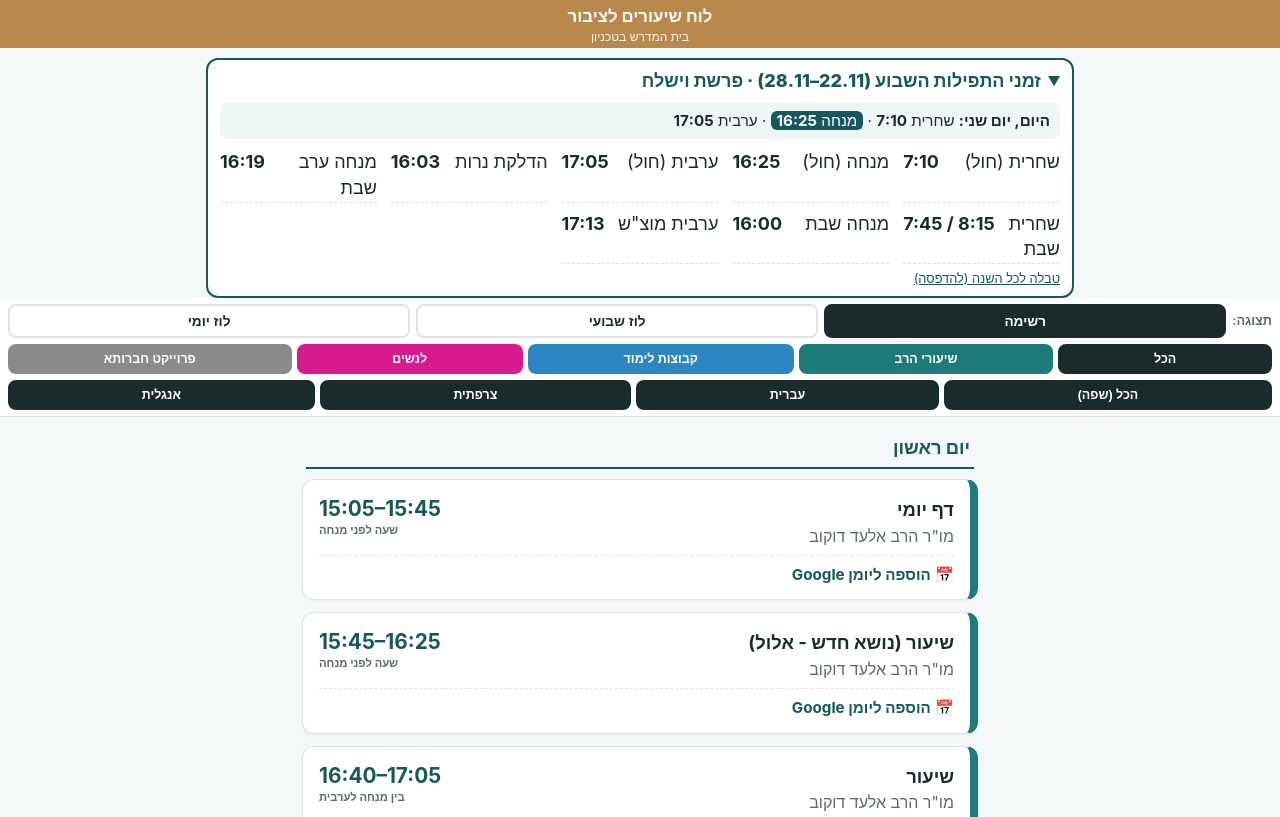
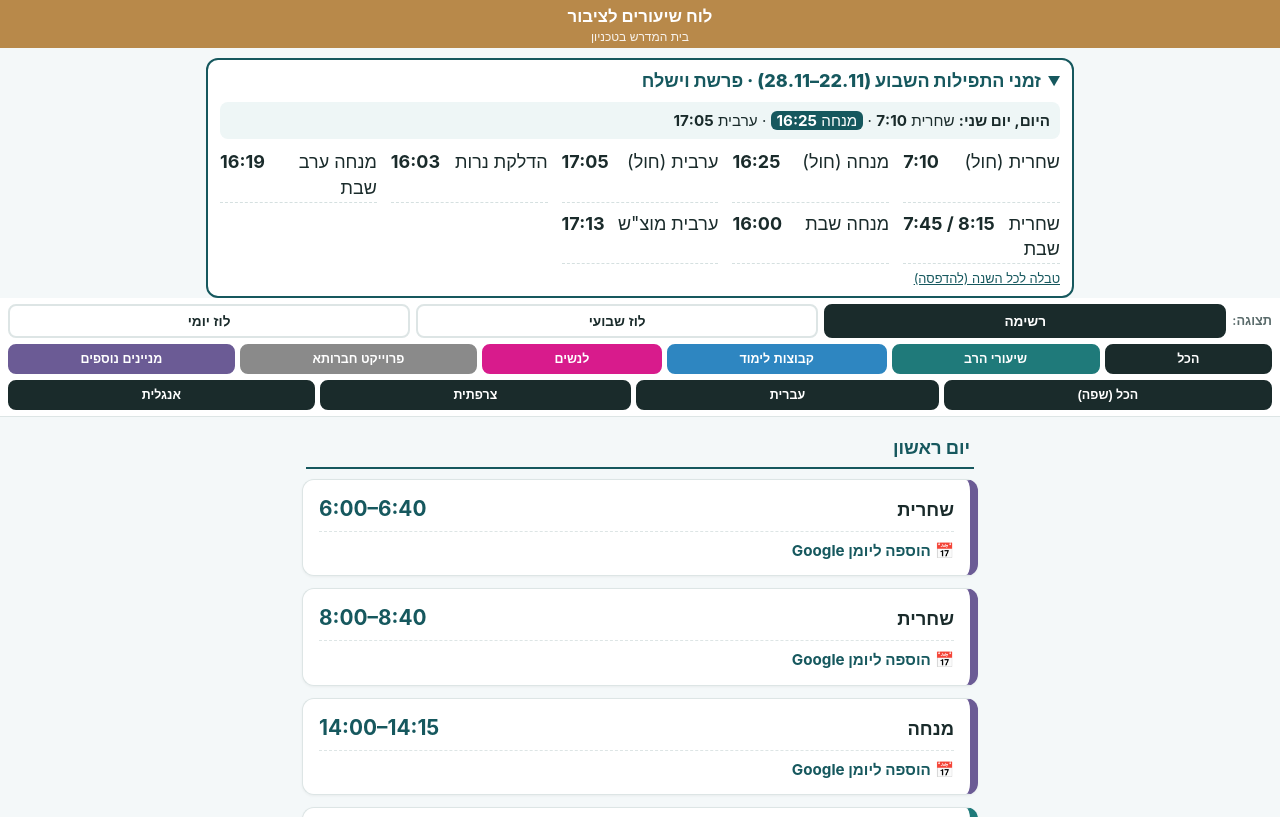
Before and after one commit to ecohen100-collab/technion-beit-midrash-schedule, a plain HTML site: page index.html in a window 1280 px wide. Shown: the top 817 px of the page. Drawn offline with Linux system fonts and the light colour scheme.

Commit message:
Add extra minyanim (Sun-Thu) as category on schedule
Co-Authored-By: Claude Opus 5.5 <noreply@anthropic.com>

```diff
--- a/data.js
+++ b/data.js
@@ -6,7 +6,8 @@ const CATEGORIES = {
   rabanim: { label: "שיעורי הרב", color: "#1f7a7a" },
   groups: { label: "קבוצות לימוד", color: "#2e86c1" },
   women: { label: "לנשים", color: "#d81b8c" },
-  chevruta: { label: "פרוייקט חברותא", color: "#8a8a8a" }
+  chevruta: { label: "פרוייקט חברותא", color: "#8a8a8a" },
+  tefila: { label: "מניינים נוספים", color: "#6b5b95" }
 };
 
 const LANGUAGES = ["עברית", "צרפתית", "אנגלית"];
@@ -25,6 +26,10 @@ const CONTACTS = {
 };
 
 const SCHEDULE = [
+  { time: "6:00", subject: "שחרית", teacher: "", category: "tefila", contactKey: "", days: ["ראשון","שני","שלישי","רביעי","חמישי"], duration: 40 },
+  { time: "8:00", subject: "שחרית", teacher: "", category: "tefila", contactKey: "", days: ["ראשון","שני","שלישי","רביעי","חמישי"], duration: 40 },
+  { time: "14:00", subject: "מנחה", teacher: "", category: "tefila", contactKey: "", days: ["ראשון","שני","שלישי","רביעי","חמישי"], duration: 15 },
+  { time: "18:30", subject: "ערבית", teacher: "", category: "tefila", contactKey: "", days: ["ראשון","שני","שלישי","רביעי","חמישי"], duration: 15 },
   { time: "18:00", subject: "דף יומי", teacher: "מו\"ר הרב אלעד דוקוב", category: "rabanim", contactKey: "", days: ["ראשון","שני","שלישי","רביעי","חמישי"], duration: 40, timeLabel: "שעה לפני מנחה", rel: -80 },
   { time: "18:40", subject: "שיעור (נושא חדש - אלול)", teacher: "מו\"ר הרב אלעד דוקוב", category: "rabanim", contactKey: "", days: ["ראשון","שני","שלישי","רביעי","חמישי"], duration: 40, timeLabel: "שעה לפני מנחה", rel: -40 },
   { time: "19:35", subject: "שיעור", teacher: "מו\"ר הרב אלעד דוקוב", category: "rabanim", contactKey: "", days: ["ראשון","שני","שלישי","רביעי","חמישי"], duration: 30, timeLabel: "בין מנחה לערבית" },
--- a/index.html
+++ b/index.html
@@ -15,6 +15,7 @@
     --groups: #2e86c1;
     --women: #d81b8c;
     --chevruta: #8a8a8a;
+    --tefila: #6b5b95;
     --accent: #16585e;
     --header-accent: #b8894a;
   }
@@ -117,6 +118,7 @@
   .filter-btn[data-cat="groups"].active { background: var(--groups); color: #fff; border-color: var(--groups); }
   .filter-btn[data-cat="women"].active { background: var(--women); color: #fff; border-color: var(--women); }
   .filter-btn[data-cat="chevruta"].active { background: var(--chevruta); color: #fff; border-color: var(--chevruta); }
+  .filter-btn[data-cat="tefila"].active { background: var(--tefila); color: #fff; border-color: var(--tefila); }
 
   .filter-btn.generic.active { background: var(--text); color: #fff; border-color: var(--text); }
 
@@ -161,6 +163,7 @@
   .entry.groups { border-inline-start-color: var(--groups); }
   .entry.women { border-inline-start-color: var(--women); }
   .entry.chevruta { border-inline-start-color: var(--chevruta); }
+  .entry.tefila { border-inline-start-color: var(--tefila); }
 
   .entry-top { display: flex; justify-content: space-between; align-items: baseline; gap: 10px; }
   .entry-time { font-size: 1.3rem; font-weight: 700; color: var(--accent); white-space: nowrap; }
@@ -224,6 +227,7 @@
   .grid-card.groups { border-inline-start-color: var(--groups); }
   .grid-card.women { border-inline-start-color: var(--women); }
   .grid-card.chevruta { border-inline-start-color: var(--chevruta); }
+  .grid-card.tefila { border-inline-start-color: var(--tefila); }
   .grid-card .t { font-weight: 700; color: var(--accent); font-size: 0.75rem; }
   .grid-card .s { font-weight: 700; }
   .grid-card .r { color: var(--muted); font-size: 0.75rem; }
@@ -268,6 +272,7 @@
   .week-event.groups { background: var(--groups); }
   .week-event.women { background: var(--women); }
   .week-event.chevruta { background: var(--chevruta); }
+  .week-event.tefila { background: var(--tefila); }
   .we-t { font-weight: 700; font-size: 0.52rem; opacity: 0.9; overflow: hidden; text-overflow: ellipsis; white-space: nowrap; }
   .we-s { font-weight: 600; overflow: hidden; text-overflow: ellipsis; white-space: nowrap; }
 
@@ -340,6 +345,7 @@
     <button class="filter-btn" data-cat="groups">קבוצות לימוד</button>
     <button class="filter-btn" data-cat="women">לנשים</button>
     <button class="filter-btn" data-cat="chevruta">פרוייקט חברותא</button>
+    <button class="filter-btn" data-cat="tefila">מניינים נוספים</button>
   </div>
   <div class="filters" id="langNav">
     <button class="filter-btn generic active" data-lang="all">הכל (שפה)</button>
```
